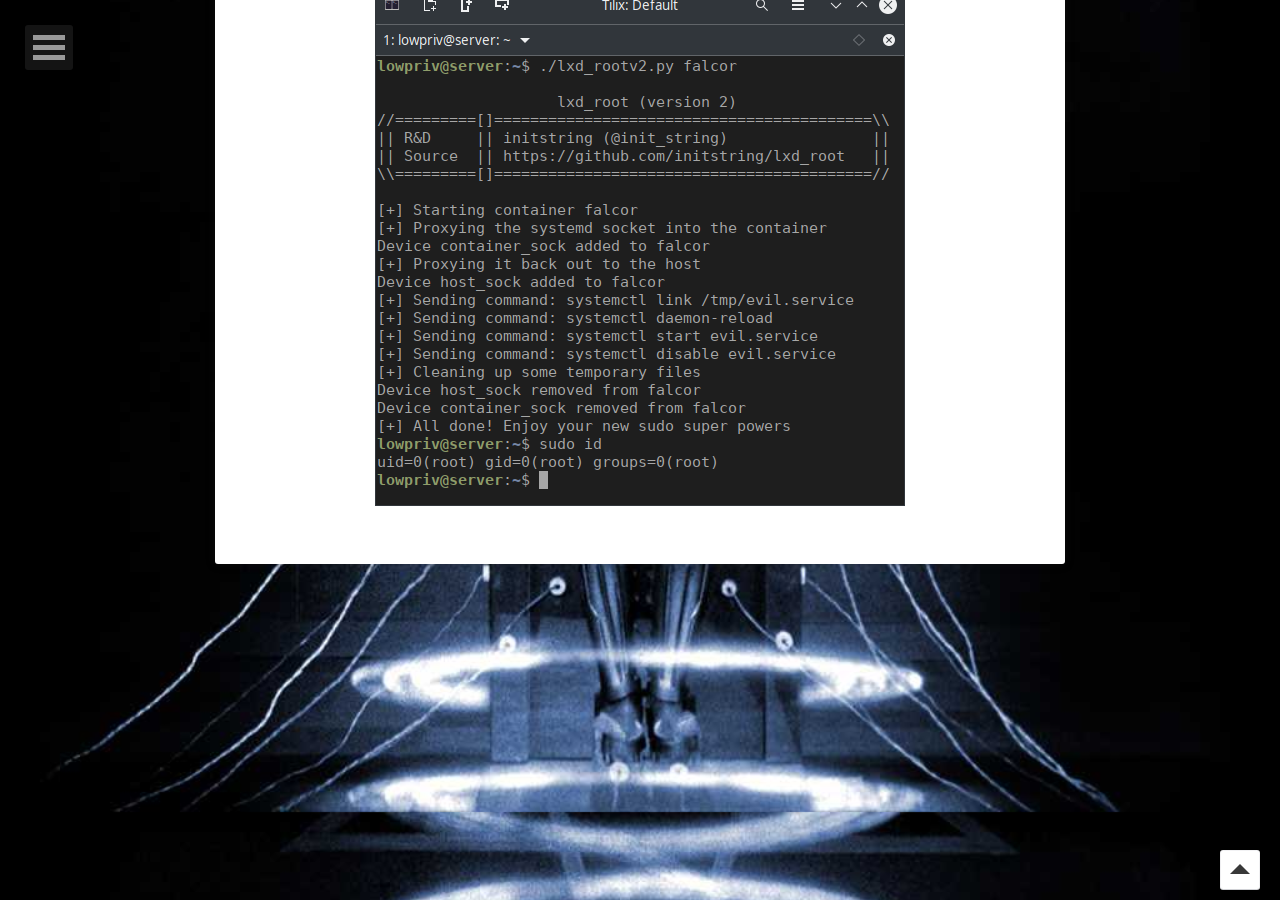
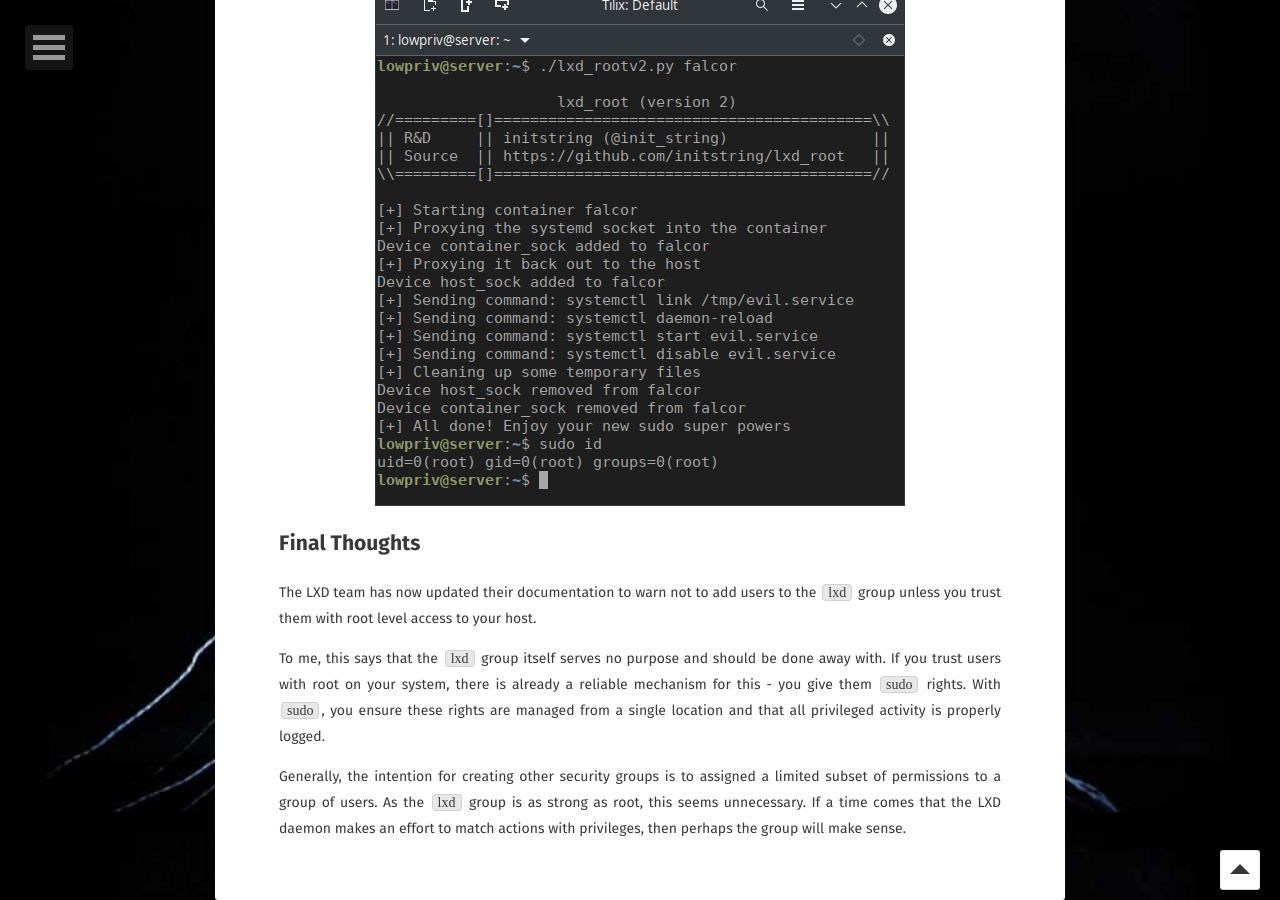
Before and after one commit to hackdou/initblog.com, a Jekyll site: the page built from 2019-05-23-lxd-root.markdown, in a window 1280 px wide and 900 px high, scrolled down 9088 px. Built offline with Jekyll 4.4.1, drawn with Linux system fonts in a browser that asks for light colours; some web fonts are replaced; our own code applies the rules of GitHub Pages for plain Markdown files.

Commit message:
final thoughts

```diff
--- a/2019-05-23-lxd-root.markdown
+++ b/2019-05-23-lxd-root.markdown
@@ -302,3 +302,10 @@ lxd_rootv2.py essentially does the following:
 Here it is in action.
 
 ![netcat-root](/images/post-lxd/exploit.png)
+
+## Final Thoughts
+The LXD team has now updated their documentation to warn not to add users to the `lxd` group unless you trust them with root level access to your host.
+
+To me, this says that the `lxd` group itself serves no purpose and should be done away with. If you trust users with root on your system, there is already a reliable mechanism for this - you give them `sudo` rights. With `sudo`, you ensure these rights are managed from a single location and that all privileged activity is properly logged.
+
+Generally, the intention for creating other security groups is to assigned a limited subset of permissions to a group of users. As the `lxd` group is as strong as root, this seems unnecessary. If a time comes that the LXD daemon makes an effort to match actions with privileges, then perhaps the group will make sense.
```
